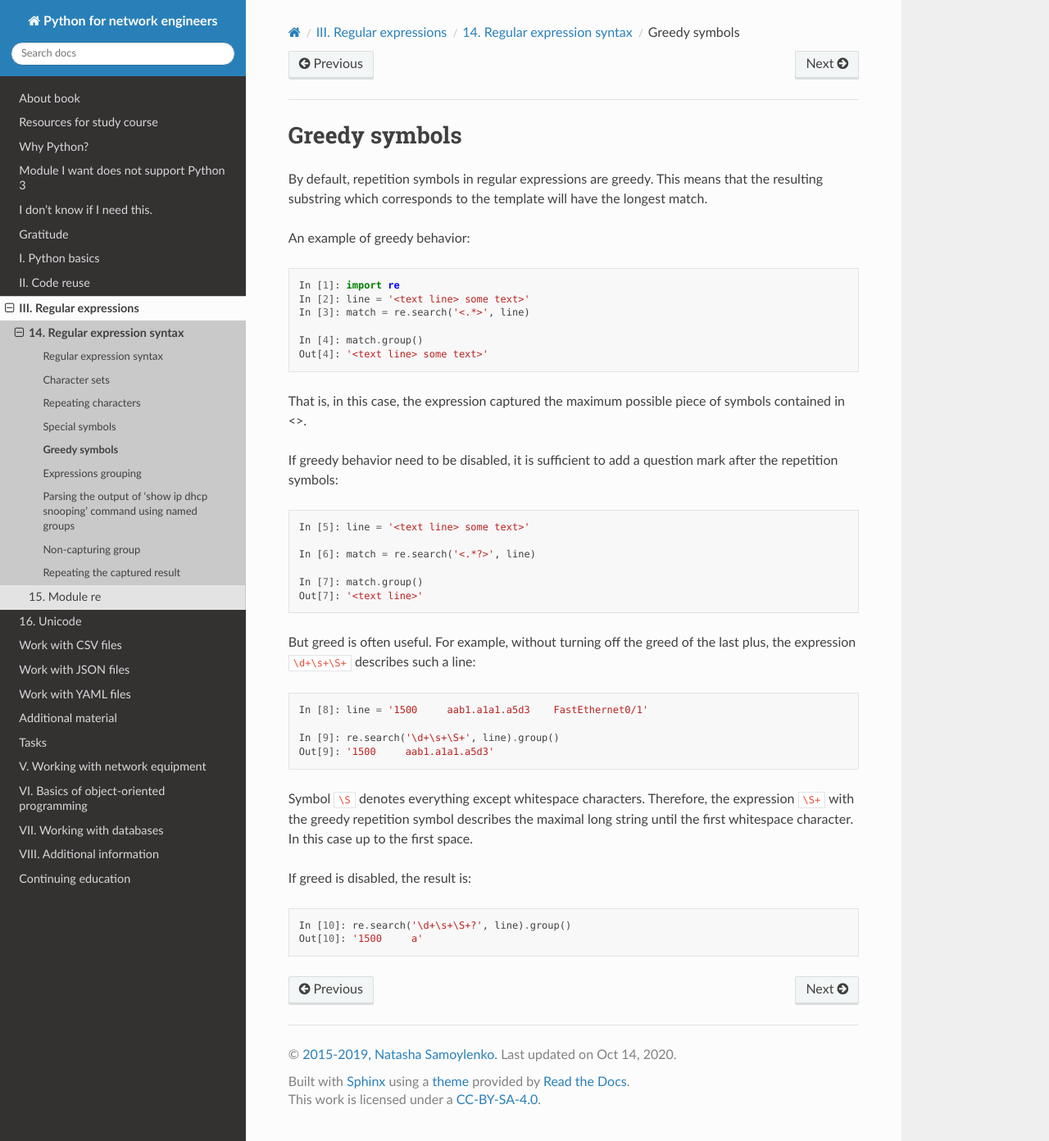
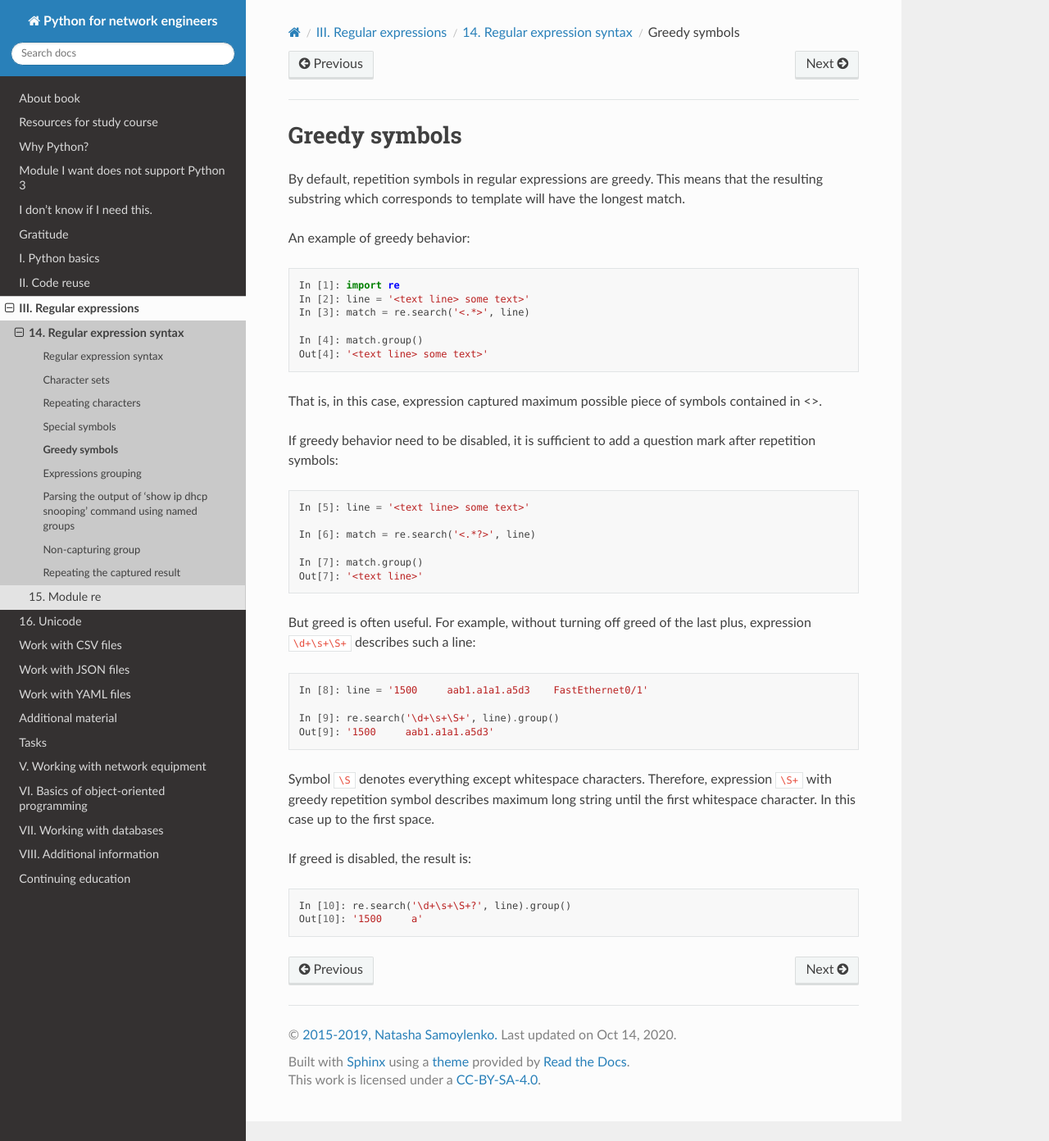
Before and after one commit to natenka/pyneng-book-en, a Sphinx documentation site: the page built from docs/source/book/14_regex/3_greedy_re.rst, in a window 1280 px wide and 1392 px high. Shown: the whole window at 82% size. Built offline with Sphinx 7.4.7 and the Read the Docs theme 2.0.0, drawn with Linux system fonts in a browser that asks for light colours; pages that are not in the unit, such as notebooks, are missing from menus.

Commit message:
Update 3_greedy_re.rst

```diff
--- a/docs/source/book/14_regex/3_greedy_re.rst
+++ b/docs/source/book/14_regex/3_greedy_re.rst
@@ -1,7 +1,7 @@
 Greedy symbols
 ----------------------------
 
-By default, repetition symbols in regular expressions are greedy. This means that the resulting substring which corresponds to the template will have the longest match.
+By default, repetition symbols in regular expressions are greedy. This means that the resulting substring which corresponds to template will have the longest match.
 
 An example of greedy behavior:
 
@@ -14,9 +14,9 @@ An example of greedy behavior:
     In [4]: match.group()
     Out[4]: '<text line> some text>'
 
-That is, in this case, the expression captured the maximum possible piece of symbols contained in <>.
+That is, in this case, expression captured maximum possible piece of symbols contained in <>.
 
-If greedy behavior need to be disabled, it is sufficient to add a question mark after the repetition symbols:
+If greedy behavior need to be disabled, it is sufficient to add a question mark after repetition symbols:
 
 .. code:: python
 
@@ -27,7 +27,7 @@ If greedy behavior need to be disabled, it is sufficient to add a question mark
     In [7]: match.group()
     Out[7]: '<text line>'
 
-But greed is often useful. For example, without turning off the greed of the last plus, the expression ``\d+\s+\S+`` describes such a line:
+But greed is often useful. For example, without turning off greed of the last plus, expression ``\d+\s+\S+`` describes such a line:
 
 .. code:: python
 
@@ -36,7 +36,7 @@ But greed is often useful. For example, without turning off the greed of the las
     In [9]: re.search('\d+\s+\S+', line).group()
     Out[9]: '1500     aab1.a1a1.a5d3'
 
-Symbol ``\S`` denotes everything except whitespace characters. Therefore, the expression ``\S+`` with the greedy repetition symbol describes the maximal long string until the first whitespace character. In this case up to the first space.
+Symbol ``\S`` denotes everything except whitespace characters. Therefore, expression ``\S+`` with greedy repetition symbol describes maximum long string until the first whitespace character. In this case up to the first space.
 
 If greed is disabled, the result is:
 
```
